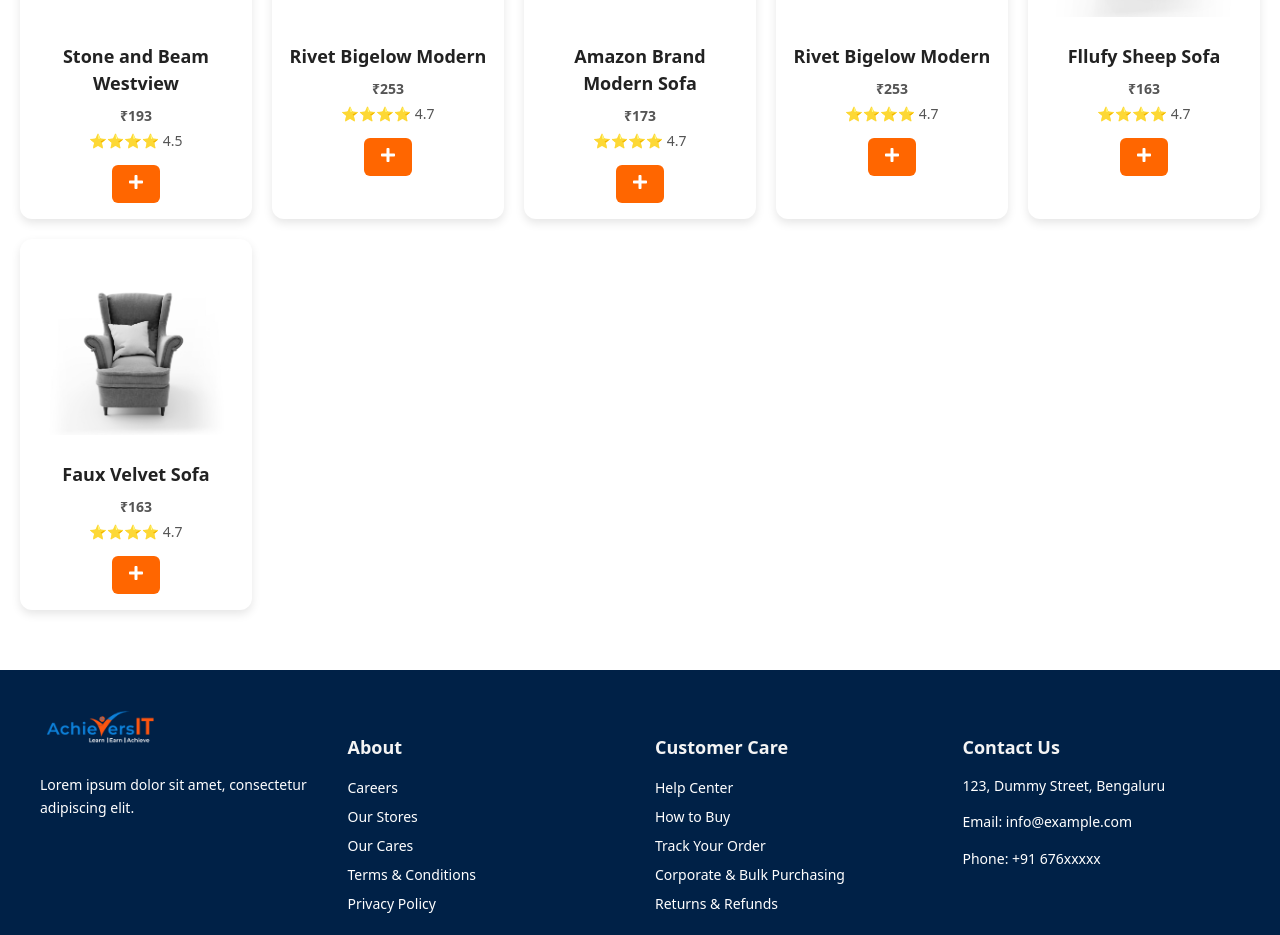
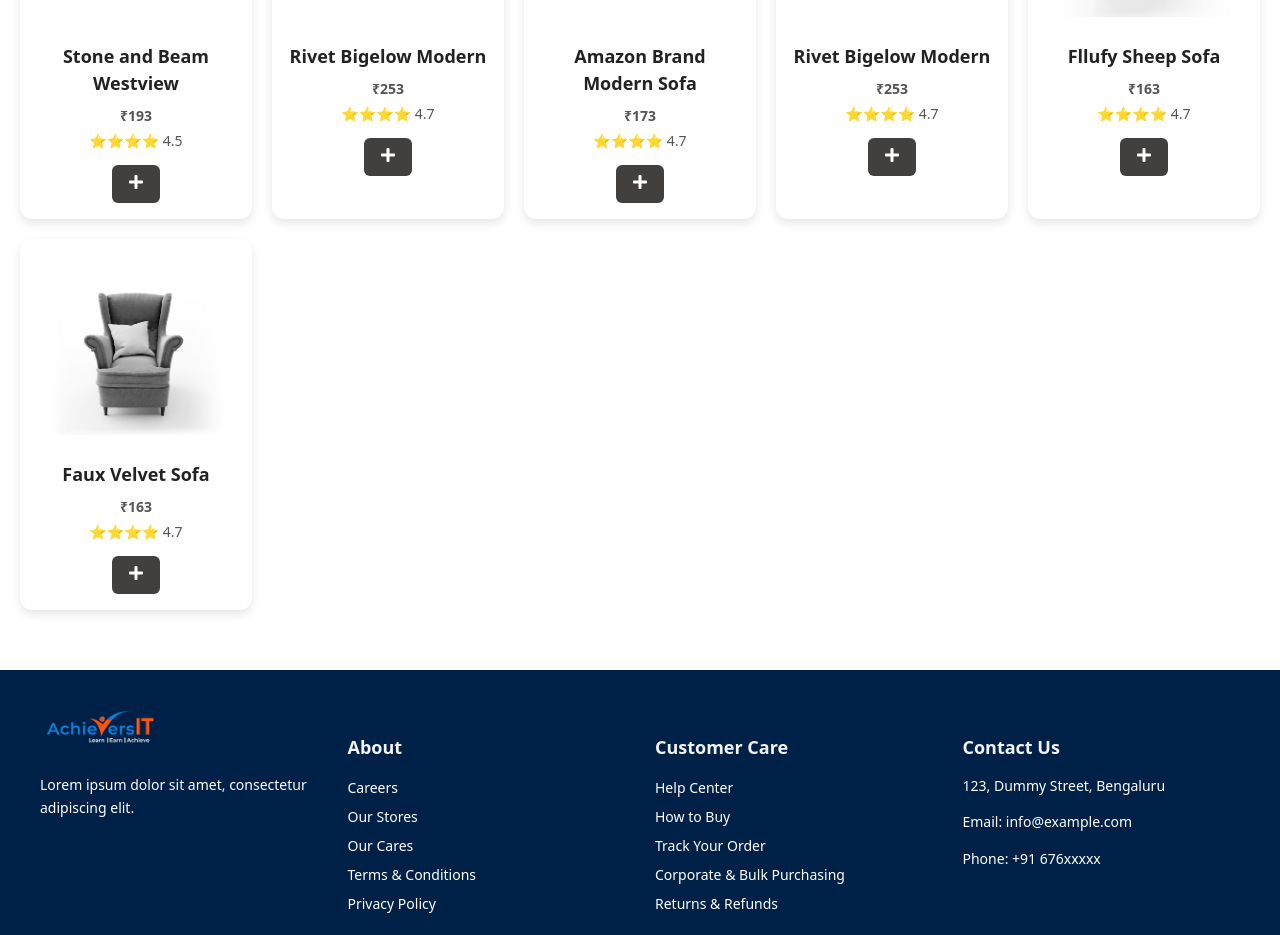
Before and after one commit to Aarthibakthavachalam/ecommerce-react-app, a React (Vite) app: page / in a window 1280 px wide. Shown: the part 2520-3455 px from the top of the page. Built offline with nearby package versions, Linux system fonts and the light colour scheme.

Commit message:
bc style added

```diff
--- a/src/pages/Shop.css
+++ b/src/pages/Shop.css
@@ -51,7 +51,7 @@
 }
 
 .product-card button {
-  background-color: #ff6600;
+  background-color: #41403f;
   color: white;
   padding: 8px 16px;
   border: none;
@@ -62,7 +62,7 @@
 }
 
 .product-card button:hover {
-  background-color: #e65c00;
+  background-color: #2d2b29;
 }
 
 .shop-filters {
```
